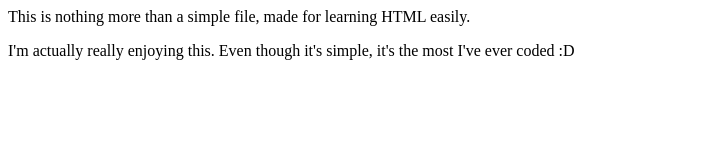
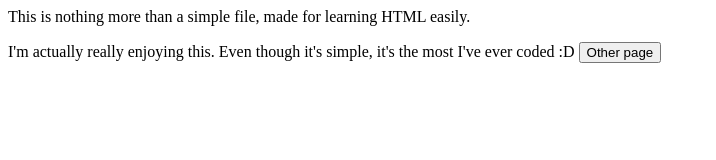
Before and after one commit to magnusbaug/HTMLlearning, a plain HTML site: page index.html in a window 1280 px wide. Shown: the whole page, without its empty margins (0-716 px from the left). Drawn offline with Linux system fonts and the light colour scheme.

Commit message:
Update index.html

```diff
--- a/index.html
+++ b/index.html
@@ -4,5 +4,6 @@
 <title> HTMLlearning - simple!</title>
 </head>
 <body> This is nothing more than a simple file, made for learning HTML easily.
-<p>I'm actually really enjoying this. Even though it's simple, it's the most I've ever coded :D</body>
+<p>I'm actually really enjoying this. Even though it's simple, it's the most I've ever coded :D
+  <button>Other page</button></body>
 </html>
```
